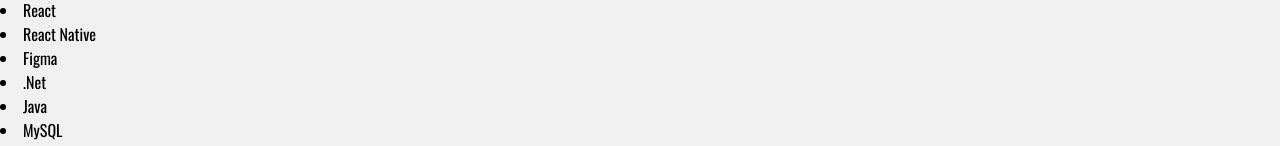
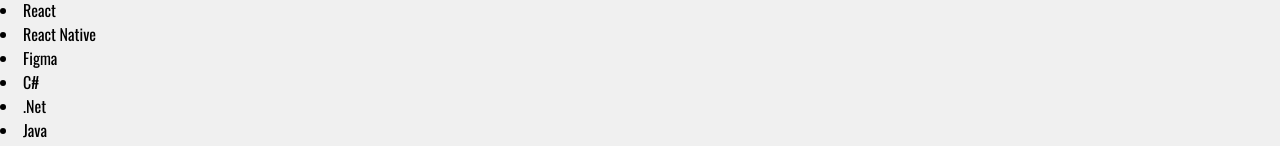
Before and after one commit to yakupcia/PersonelWebSite, a React (Create React App) app: page /about in a window 1280 px wide. Shown: the part 515-661 px from the top of the page. Built offline with nearby package versions, Linux system fonts and the light colour scheme.

Commit message:
güncellemeler yapıldı

```diff
--- a/src/pages/about/About.jsx
+++ b/src/pages/about/About.jsx
@@ -17,6 +17,7 @@
       <li>React</li>
       <li>React Native</li>
       <li>Figma</li>
+      <li>C#</li>
       <li>.Net</li>
       <li>Java</li>
       <li>MySQL</li>
```
